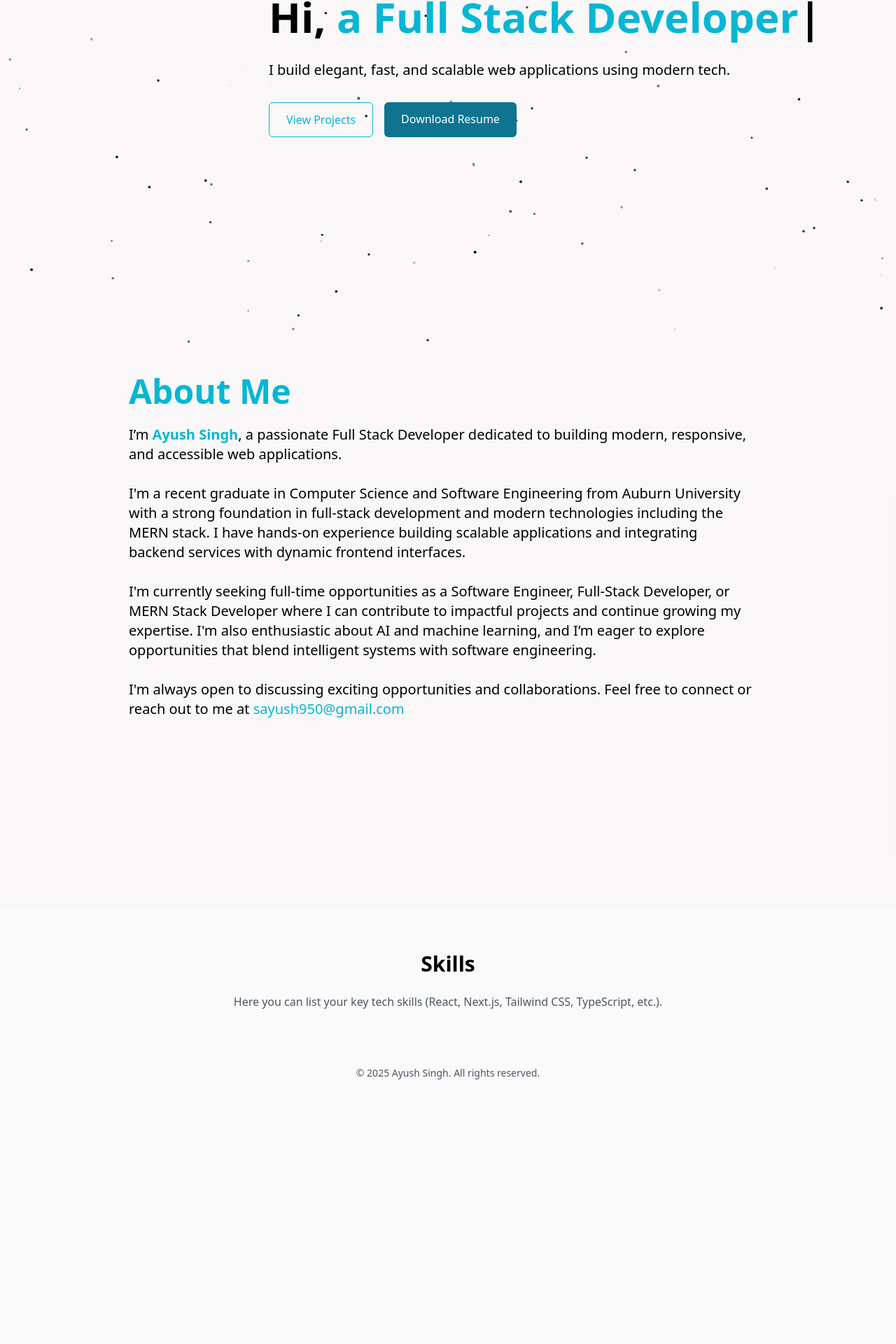
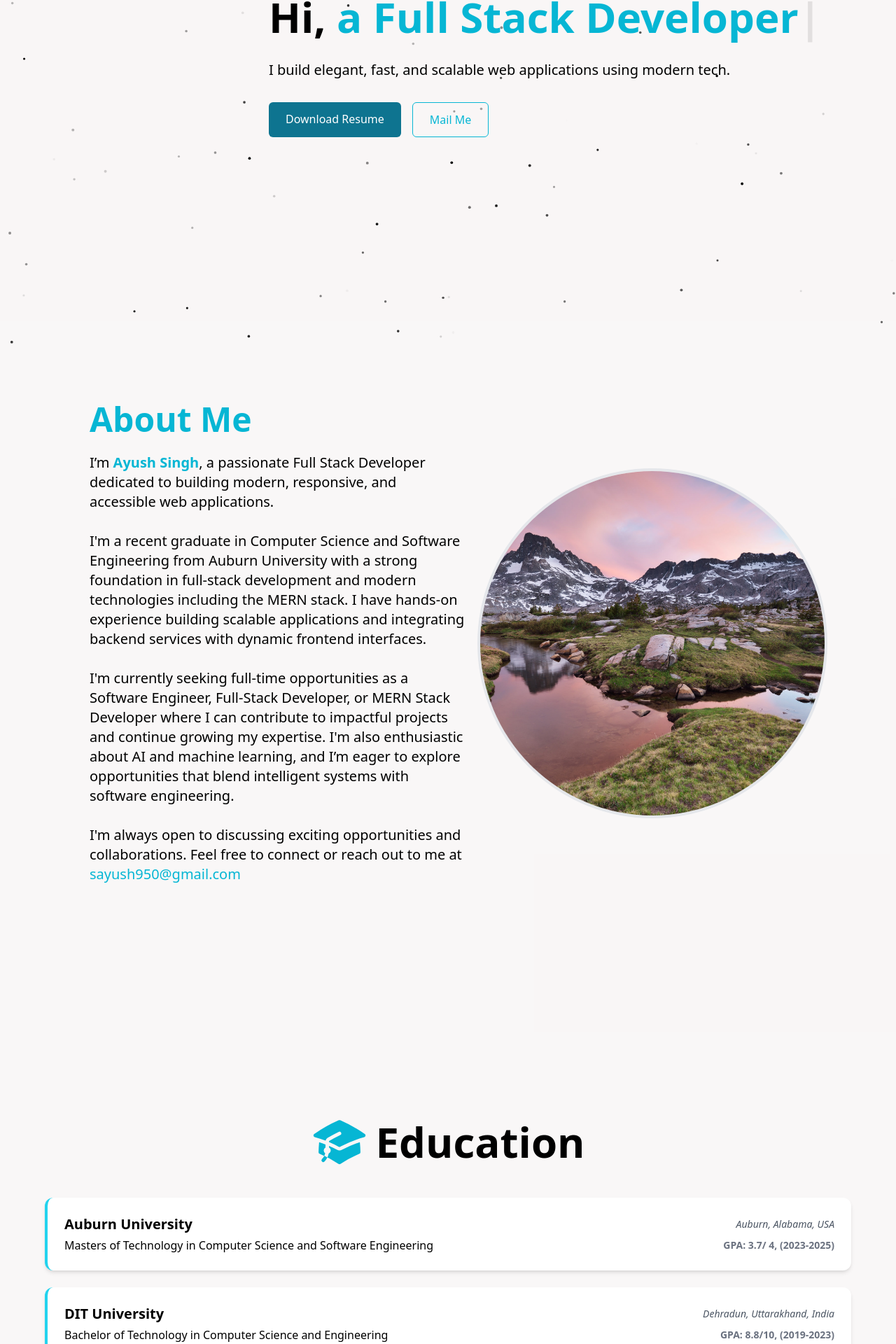
Before and after one commit to sayush950/portfolio, a Next.js app: page / in a window 1280 px wide. Shown: the part 305-2225 px from the top of the page at 70% size. Before the commit the page ends 1864 px from the top, so only its background shows below. Built offline with nearby package versions, Linux system fonts and the light colour scheme.

Commit message:
Education section Done

```diff
--- /dev/null
+++ b/src/app/components/BackgroundCanvas.tsx
@@ -0,0 +1,62 @@
+// src/components/BackgroundCanvas.tsx
+"use client";
+import { useEffect } from "react";
+
+const BackgroundCanvas = () => {
+  useEffect(() => {
+    const canvas = document.getElementById("stars-canvas") as HTMLCanvasElement;
+    const ctx = canvas?.getContext("2d");
+    let stars: { x: number; y: number; radius: number; dx: number; dy: number; alpha: number }[] = [];
+
+    if (canvas && ctx) {
+      const resize = () => {
+        canvas.width = window.innerWidth;
+        canvas.height = window.innerHeight;
+      };
+      resize();
+      window.addEventListener("resize", resize);
+
+      for (let i = 0; i < 300; i++) {
+        stars.push({
+          x: Math.random() * canvas.width,
+          y: Math.random() * canvas.height,
+          radius: Math.random() * 1.5 + 1.5,
+          dx: (Math.random() - 0.5) * 0.4,
+          dy: (Math.random() - 0.5) * 0.4,
+          alpha: Math.random(),
+        });
+      }
+
+      const animate = () => {
+        ctx.clearRect(0, 0, canvas.width, canvas.height);
+        for (let star of stars) {
+          star.x += star.dx;
+          star.y += star.dy;
+          if (star.x < 0 || star.x > canvas.width) star.dx *= -1;
+          if (star.y < 0 || star.y > canvas.height) star.dy *= -1;
+
+          ctx.beginPath();
+          ctx.arc(star.x, star.y, star.radius, 0, Math.PI * 2);
+          const isDark = document.documentElement.classList.contains("dark");
+          const color = isDark
+            ? `rgba(255, 255, 255, ${star.alpha})`
+            : `rgba(0, 0, 0, ${star.alpha})`;
+
+          ctx.fillStyle = color;
+          ctx.fill();
+        }
+        requestAnimationFrame(animate);
+      };
+      animate();
+    }
+  }, []);
+
+  return (
+    <canvas
+      id="stars-canvas"
+      className="fixed top-0 left-0 w-full h-full z-10 pointer-events-none"
+    />
+  );
+};
+
+export default BackgroundCanvas;
--- a/src/app/components/about.tsx
+++ b/src/app/components/about.tsx
@@ -1,21 +1,45 @@
 // src/components/about.tsx
 "use client";
+import Image from "next/image";
 
 const About = () => {
   return (
-    <section id="about" className="min-h-screen flex items-top justify-left bg-background text-foreground px-6 md:px-100 py-10">
-      <div className="max-w-4xl text-left ml-40">
+    <section
+      id="about"
+      className="min-h-screen flex flex-col md:flex-row items-center justify-center bg-background text-foreground px-6 md:px-20 py-20"
+    >
+      {/* Left Text Content */}
+      <div className="md:w-1/2 text-left md:ml-12 mb-60">
         <h2 className="text-4xl md:text-5xl font-bold mb-6 text-cyan-500">About Me</h2>
         <p className="text-lg md:text-xl leading-relaxed">
-          I’m <span className="font-semibold text-cyan-500">Ayush Singh</span>, a passionate Full Stack Developer dedicated to building modern, responsive, and accessible web applications.
-          <br/><br/>
-          I'm a recent graduate in Computer Science and Software Engineering from Auburn University with a strong foundation in full-stack development and modern technologies including the MERN stack. I have hands-on experience building scalable applications and integrating backend services with dynamic frontend interfaces.
-          <br/><br/>
-          I'm currently seeking full-time opportunities as a Software Engineer, Full-Stack Developer, or MERN Stack Developer where I can contribute to impactful projects and continue growing my expertise. I'm also enthusiastic about AI and machine learning, and I’m eager to explore opportunities that blend intelligent systems with software engineering.
-          <br/><br/>
-          I'm always open to discussing exciting opportunities and collaborations. Feel free to connect or reach out to me at <a href="mailto:sayush950@gmail.com" className="text-cyan-500 hover:text-cyan-400"> sayush950@gmail.com</a>
+          I’m <span className="font-semibold text-cyan-500">Ayush Singh</span>, a passionate Full Stack Developer
+          dedicated to building modern, responsive, and accessible web applications.
+          <br /><br />
+          I'm a recent graduate in Computer Science and Software Engineering from Auburn University with a strong
+          foundation in full-stack development and modern technologies including the MERN stack. I have hands-on
+          experience building scalable applications and integrating backend services with dynamic frontend interfaces.
+          <br /><br />
+          I'm currently seeking full-time opportunities as a Software Engineer, Full-Stack Developer, or MERN Stack
+          Developer where I can contribute to impactful projects and continue growing my expertise. I'm also enthusiastic
+          about AI and machine learning, and I’m eager to explore opportunities that blend intelligent systems with
+          software engineering.
+          <br /><br />
+          I'm always open to discussing exciting opportunities and collaborations. Feel free to connect or reach out to
+          me at
+          <a href="mailto:sayush950@gmail.com" className="text-cyan-500 hover:text-cyan-400"> sayush950@gmail.com</a>
         </p>
-        <div className="mt-8 grid grid-cols-1 sm:grid-cols-2 gap-6 text-left">
+      </div>
+
+      {/* Right Profile Image */}
+      <div className="md:w-1/2 flex justify-center">
+        <div className="w-[500px] h-[500px] mb-60 rounded-full overflow-hidden border-4 transition-transform duration-500 hover:scale-105">
+          <Image
+            src="/images/sample.jpg" // Place your image in public/profile.png
+            alt="Ayush Singh"
+            width={700}
+            height={700}
+            className="object-cover w-full h-full"
+          />
         </div>
       </div>
     </section>
--- /dev/null
+++ b/src/app/components/education.tsx
@@ -0,0 +1,68 @@
+// src/components/education.tsx
+"use client";
+import { AcademicCapIcon } from "@heroicons/react/24/solid";
+
+const educationData = [
+  {
+    title: "Auburn University",
+    subtitle: "Masters of Technology in Computer Science and Software Engineering",
+    location: "Auburn, Alabama, USA",
+    duration: (
+      <>
+        <span className="font-bold">GPA: 3.7/ 4, (2023-2025)</span>
+      </>
+    ),
+    link: "https://www.auburn.edu",
+  },
+  {
+    title: "DIT University",
+    subtitle: "Bachelor of Technology in Computer Science and Engineering",
+    location: "Dehradun, Uttarakhand, India",
+    duration: (
+      <>
+        <span className="font-bold">GPA: 8.8/10, (2019-2023)</span>
+      </>
+    ),
+    link: "https://www.dituniversity.edu.in",
+  },
+];
+
+const Education = () => {
+  return (
+    <section id="education" className="min-h-screen py-2 px-4 md:px-2 bg-background text-foreground">
+      <div className="max-w-6xl mx-auto">
+        {/* Header */}
+        <div className="flex items-center space-x-3 mb-10 justify-center">
+          <AcademicCapIcon className="h-20 w-20 text-cyan-500" />
+          <h2 className="text-6xl font-bold">Education</h2>
+        </div>
+
+        {/* Education Cards */}
+        <div className="space-y-6">
+          {educationData.map((edu, index) => (
+            <a
+              href={edu.link}
+              target="_blank"
+              rel="noopener noreferrer"
+              key={index}
+              className="block"
+            >
+              <div className="bg-white dark:bg-[#2f2f2f] text-black dark:text-white p-6 rounded-xl shadow-md border-l-4 border-cyan-400 transition-transform duration-300 hover:shadow-[0_0_15px_rgba(0,255,255,0.7)] hover:scale-[1.01]">
+                <div className="flex justify-between items-center mb-1">
+                  <h3 className="font-bold text-lg md:text-xl">{edu.title}</h3>
+                  <p className="italic text-sm text-right text-gray-600 dark:text-gray-300">{edu.location}</p>
+                </div>
+                <div className="flex justify-between items-center">
+                  <p className="text-sm md:text-base">{edu.subtitle}</p>
+                  <p className="text-sm text-gray-500 dark:text-gray-400">{edu.duration}</p>
+                </div>
+              </div>
+            </a>
+          ))}
+        </div>
+      </div>
+    </section>
+  );
+};
+
+export default Education;
--- a/src/app/components/hero.tsx
+++ b/src/app/components/hero.tsx
@@ -88,16 +88,16 @@ const Hero = () => {
         </p>
         <div className="flex space-x-4">
           <a
-            href="#projects"
-            className="px-6 py-3 rounded-md border border-cyan-500 text-cyan-500 hover:bg-cyan-500 hover:text-white transition"
-          >
-            View Projects
-          </a>
-          <a
             href="/resume.pdf"
             className="px-6 py-3 rounded-md bg-cyan-700 text-white hover:bg-cyan-600 transition"
           >
             Download Resume
+          </a>
+          <a
+            href="mailto:sayush950@gmail.com"
+            className="px-6 py-3 rounded-md border border-cyan-500 text-cyan-500 hover:bg-cyan-500 hover:text-white transition"
+          >
+            Mail Me
           </a>
         </div>
       </div>
--- a/src/app/components/navbar.tsx
+++ b/src/app/components/navbar.tsx
@@ -31,8 +31,8 @@ const Navbar = () => {
   const navLinks = [
     { name: "About Me", to: "about" },
     { name: "Education", to: "education" },
+    { name: "Experience", to: "experience" },
     { name: "Skills", to: "skills" },
-    { name: "Experience", to: "experience" },
     { name: "Projects", to: "projects" },
     { name: "Achievement", to: "achievement" },
     { name: "Contact", to: "contact" },
@@ -57,7 +57,7 @@ const Navbar = () => {
                 <ScrollLink
                   to={link.to}
                   smooth={true}
-                  duration={500}
+                  duration={100}
                   offset={-64}
                   className="cursor-pointer relative px-3 py-2 text-lg font-semibold text-foreground transition transform duration-300 ease-in-out hover:scale-110 hover:text-cyan-400 hover:drop-shadow-[0_0_8px_rgba(0,255,255,0.6)] after:content-[''] after:absolute after:-bottom-1 after:left-0 after:w-full after:h-0.5 after:bg-cyan-400 after:scale-x-0 after:origin-left after:transition-transform after:duration-300 hover:after:scale-x-100"
                 >
@@ -76,7 +76,7 @@ const Navbar = () => {
               {darkMode ? (
                 <SunIcon className="h-6 w-6 text-yellow-400" />
               ) : (
-                <MoonIcon className="h-6 w-6 text-white" />
+                <MoonIcon className="h-6 w-6 text-black-400" />
               )}
             </button>
 
@@ -113,7 +113,7 @@ const Navbar = () => {
               <ScrollLink
                 to={link.to}
                 smooth={true}
-                duration={500}
+                duration={100}
                 offset={-64}
                 onClick={() => setMenuOpen(false)}
                 className="cursor-pointer relative px-3 py-2 text-lg font-semibold transition transform duration-300 ease-in-out hover:scale-110 hover:text-cyan-400 hover:drop-shadow-[0_0_8px_rgba(0,255,255,0.6)] after:content-[''] after:absolute after:-bottom-1 after:left-0 after:w-full after:h-0.5 after:bg-cyan-400 after:scale-x-0 after:origin-left after:transition-transform after:duration-300 hover:after:scale-x-100"
--- a/src/app/layout.tsx
+++ b/src/app/layout.tsx
@@ -3,6 +3,7 @@ import { Geist, Geist_Mono } from "next/font/google";
 import "./globals.css";
 import Navbar from "./components/navbar";
 import Footer from "./components/footer";
+import BackgroundCanvas from "./components/BackgroundCanvas";
 
 const geistSans = Geist({
   variable: "--font-geist-sans",
@@ -23,6 +24,7 @@ export default function RootLayout({ children }: { children: React.ReactNode })
   return (
     <html lang="en">
       <body>
+        <BackgroundCanvas />
         <Navbar />
         {children}
         <Footer />
--- a/src/app/page.tsx
+++ b/src/app/page.tsx
@@ -1,13 +1,17 @@
 import Skills from "./components/skills";
 import Hero from "./components/hero";
 import About from "./components/about";
+import Education from "./components/education";
+import BackgroundCanvas from "./components/BackgroundCanvas";
 
 
 export default function Home() {
   return (
     <main>
+      <BackgroundCanvas />
       <Hero />
       <About />
+      <Education />
       <Skills />
     </main>
   );
```
Also changed, not shown: public/images/sample.jpg (added).
